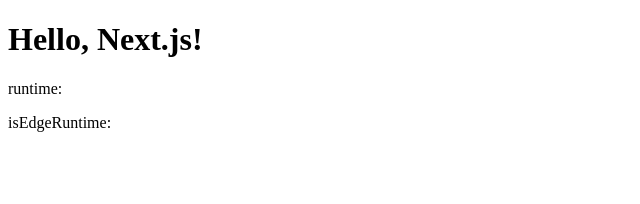
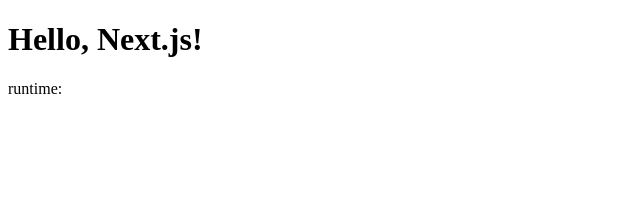
Before and after one commit to GODOFZHZ/nextjs-test, a Next.js app: page / in a window 1280 px wide. Shown: the top 204 px of the page, without its empty margins (0-640 px from the left). Built offline with nearby package versions, Linux system fonts and the light colour scheme.

Commit message:
feat:runtime

```diff
--- a/src/app/page.tsx
+++ b/src/app/page.tsx
@@ -1,5 +1,5 @@
 
-export default function Page({ runtime, isEdgeRuntime }) {
+export default function Page({ runtime }) {
   // Edge Runtime 会有 globalThis.EdgeRuntime
   console.log(process.env.NEXT_RUNTIME);
   console.log(globalThis?.EdgeRuntime); // Vercel Edge);
@@ -9,7 +9,6 @@
       <h1>Hello, Next.js!{process.env.NEXT_RUNTIME}</h1>
       {globalThis?.EdgeRuntime}
       <p>runtime:{runtime }</p>
-      <div>isEdgeRuntime:{isEdgeRuntime}</div>
     </div>
   );
 }
```
